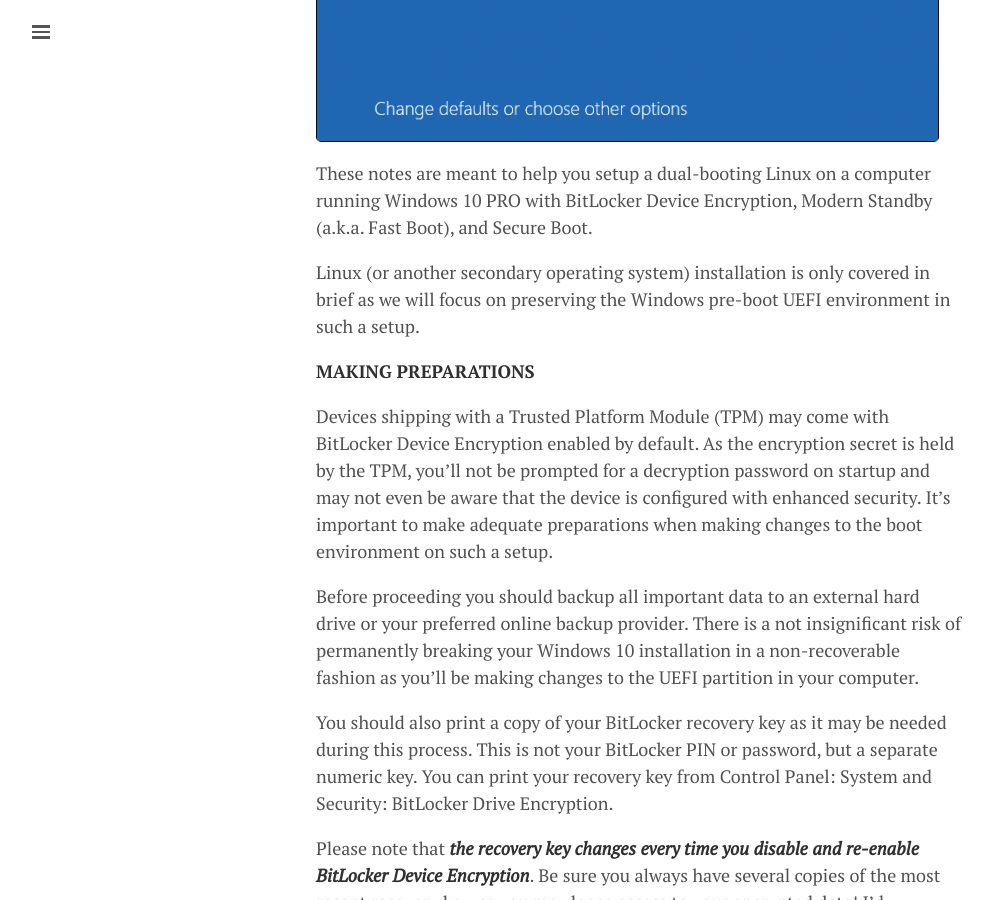
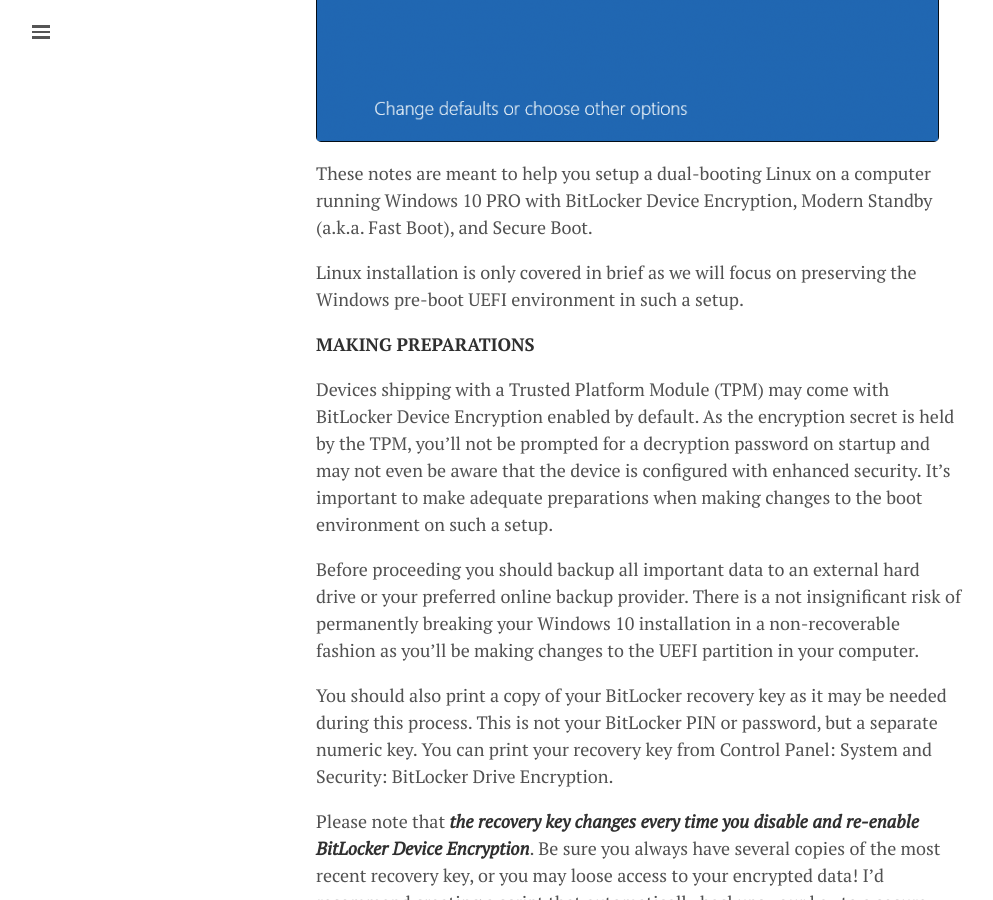
Before and after one commit to lgeurts/lgeurts.github.io, a Jekyll site: the page built from _posts/2019-03-19-dual-booting-windows-and-linux.md, in a window 1280 px wide and 900 px high, scrolled down 592 px. Shown: the whole window, without its empty margins (0-993 px from the left). Built offline with Jekyll 4.4.1, drawn with Linux system fonts in a browser that asks for light colours; nearby versions of some CDN libraries; comment, search, counter and statistics services are not loaded.

Commit message:
Update 2019-03-19-dual-booting-windows-and-linux.md

```diff
--- a/_posts/2019-03-19-dual-booting-windows-and-linux.md
+++ b/_posts/2019-03-19-dual-booting-windows-and-linux.md
@@ -11,7 +11,7 @@
 
 These notes are meant to help you setup a dual-booting Linux on a computer running Windows 10 PRO with BitLocker Device Encryption, Modern Standby (a.k.a. Fast Boot), and Secure Boot.
 
-Linux (or another secondary operating system) installation is only covered in brief as we will focus on preserving the Windows pre-boot UEFI environment in such a setup.
+Linux installation is only covered in brief as we will focus on preserving the Windows pre-boot UEFI environment in such a setup.
 
 **MAKING PREPARATIONS**
 
```
